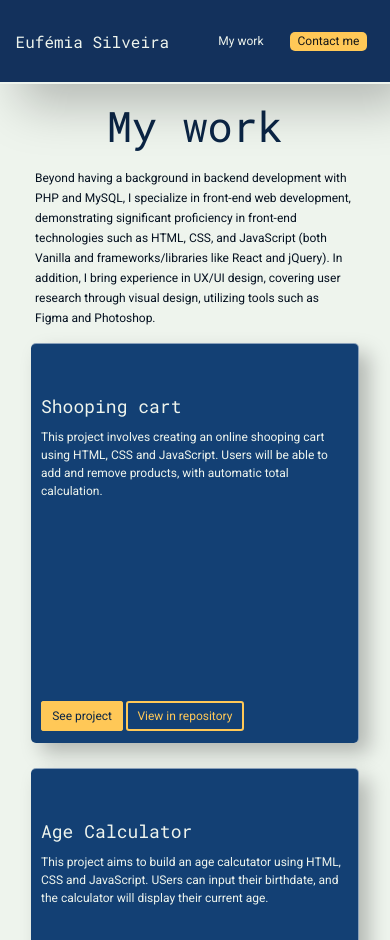
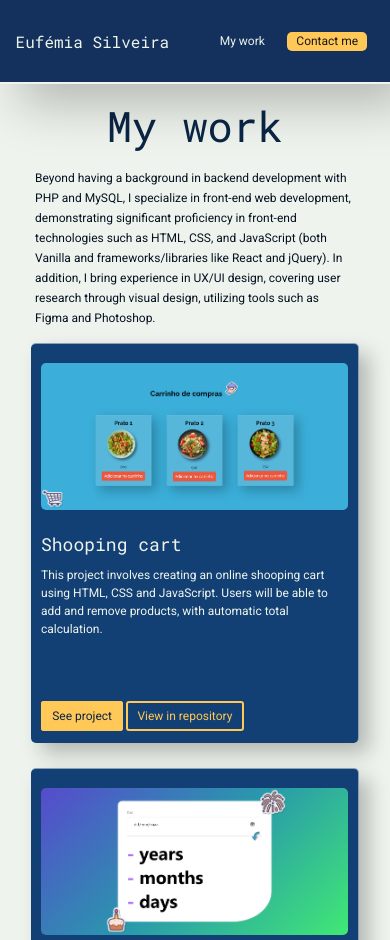
Before and after one commit to MissSilveira/My-portfolio, a plain HTML site: page pages/My work/work.html in a window 390 px wide. Shown: the top 940 px of the page. Drawn offline with Linux system fonts and the light colour scheme.

Commit message:
Correcao work

```diff
--- a/css/style.css
+++ b/css/style.css
@@ -321,8 +321,6 @@ footer div img{
     width: 10%;
 }
 
-
-
 @media only screen and (max-width:1200px){
     menu{
         min-width: 100%;
--- a/pages/My work/style.css
+++ b/pages/My work/style.css
@@ -97,6 +97,7 @@ menu nav ul li #contact-nav{
     justify-content: center;
     border-radius: 5px;
 }
+
 
 .work{
     background-color: #eef4ed;
@@ -291,8 +292,19 @@ footer div img{
         font-size: 18px;
     }
 
-    nav ul li a{
-        font-size: 12px;
+
+    nav{
+        max-width: 60%;
+        padding: 2%;
+    }
+
+    nav ul{
+        display: flex;
+        height: 100%;
+    }
+
+    .nav ul a:hover{
+        color: #6c63ff;
     }
 
     .work{
@@ -357,11 +369,43 @@ footer div img{
     }
 
     nav{
-        max-width: 50%;
+        min-width: 40%;
         height: 100%;
         display: flex;
     }
+    nav ul{
+        display: flex;
+        justify-content: right;
+        align-items: center;
+        width: 100%;
+        gap: 5px;
+    }
 
+    nav ul li{
+        list-style: none;
+        width: 120px;
+        display: flex;
+        align-items: center;
+        justify-content: center;
+        height: 100%;
+    }
+
+    nav ul li a{
+        padding: 4%;
+    }
+
+    nav{
+        max-width: 50%;
+        padding: 2%;
+    }
+
+    nav ul li{
+        width: 80px;
+    }
+
+    nav ul li a{
+        font-size: 12px;
+    }
 
     .work{
         padding: 25% 0;
--- a/pages/My work/work.html
+++ b/pages/My work/work.html
@@ -10,7 +10,6 @@
 <body>
     <menu>
         <a href="index.html" id="logo">Eufémia Silveira</a>
-        <img src="img/icon/icons8-menu-64.png" alt="" id="menu">
         <nav>
             <ul>
                 <li><a href="#" class="nav-link">My work</a></li>
@@ -51,19 +50,19 @@
 
             <ul>
                 <li>
-                    <p><img src="img/icon/icons8-email-50.png" alt="">eufemiansilveira@gmail.com</a></p>
+                    <p><img src="/img/icon/icons8-email-50.png" alt="">eufemiansilveira@gmail.com</a></p>
                 </li>
 
                 <li>
-                    <a href="https://github.com/MissSilveira"><img src="img/icon/icons8-github-50.png" alt="">missSilveira</a>
+                    <a href="https://github.com/MissSilveira"><img src="/img/icon/icons8-github-50.png" alt="">missSilveira</a>
                 </li>
 
                 <li>
-                    <a href="https://www.instagram.com/phy_ns/"><img src="img/icon/icons8-instagram-50.png" alt="">phy_ns</a>
+                    <a href="https://www.instagram.com/phy_ns/"><img src="/img/icon/icons8-instagram-50.png" alt="">phy_ns</a>
                 </li>
 
                 <li>
-                    <p><img src="img/icon/icons8-phone-50.png" alt="">0002385252524</p>
+                    <p><img src="/img/icon/icons8-phone-50.png" alt="">0002385252524</p>
                 </li>
             </ul>
         </div>
--- a/pages/My work/work.js
+++ b/pages/My work/work.js
@@ -2,7 +2,7 @@
 const projects = [
     {
         'name': 'Shooping cart',
-        'urlImg': 'img/project-cart.png',
+        'urlImg': '/img/project-cart.png',
         'urlGithub': 'https://github.com/MissSilveira/Interactive-Shopping-Cart-',
         'description': 'This project involves creating an online shooping cart using HTML, CSS and JavaScript. Users will be able to add and remove products, with automatic total calculation.',
         'url':'https://misssilveira.github.io/Interactive-Shopping-Cart-/'
@@ -10,7 +10,7 @@ const projects = [
 
     {
         'name': 'Age Calculator',
-        'urlImg': 'img/project-age.png',
+        'urlImg': '/img/project-age.png',
         'urlGithub': 'https://github.com/MissSilveira/Age-Calculator',
         'description': 'This project aims to build an age calcutator using HTML, CSS and JavaScript. USers can input their birthdate, and the calculator will display their current age.',
         'url': 'https://misssilveira.github.io/Age-Calculator/'
@@ -18,7 +18,7 @@ const projects = [
 
     {
         'name': 'Dictionary',
-        'urlImg': 'img/project-dictionary.png',
+        'urlImg': '/img/project-dictionary.png',
         'urlGithub': 'https://github.com/MissSilveira/Interactive-Dictionary---HTML-CSS-JavaScript-Free-Dictionary-API',
         'description': 'This project involves creating an online dictionary using HTML, CSS and Javascript, with acess to a dictionary API. Users can search for words and retrieve real-time definitions',
         'url': 'https://misssilveira.github.io/Interactive-Dictionary---HTML-CSS-JavaScript-Free-Dictionary-API/'
@@ -26,7 +26,7 @@ const projects = [
 
     {
         'name': 'Psychoterapy',
-        'urlImg': 'img/project-psycho.png',
+        'urlImg': '/img/project-psycho.png',
         'urlGithub': 'https://github.com/MissSilveira/Website-Clone---psychoterapy',
         'description': 'This project involves coding a website for a psychotherapist using HTML and CSS. The design has been provided, and the task is to implement it to create a functional website.',
         'url': 'https://misssilveira.github.io/Website-Clone---psychoterapy/'
@@ -34,7 +34,7 @@ const projects = [
 
     {
         'name': 'Travel-agency',
-        'urlImg': 'img/project-travel.png',
+        'urlImg': '/img/project-travel.png',
         'urlGithub': 'https://github.com/MissSilveira/Website-Clone---Travel-agency',
         'description': 'This project involves creating a website for a fictitious travel agency using html, css and javascript.',
         'url': 'https://misssilveira.github.io/Website-Clone---Travel-agency/'
@@ -42,7 +42,7 @@ const projects = [
 
     {
         'name': 'Velocity',
-        'urlImg': 'img/project-velocity.png',
+        'urlImg': '/img/project-velocity.png',
         'urlGithub': 'https://github.com/MissSilveira/velocity',
         'description': 'This project entails creating a website using HTML and CSS, with added functionality powered by jQuery.',
         'url': 'https://misssilveira.github.io/velocity/'
@@ -50,7 +50,7 @@ const projects = [
 
     {
         'name': 'Only Quality Food',
-        'urlImg': 'img/project-only.png',
+        'urlImg': '/img/project-only.png',
         'urlGithub': 'https://github.com/MissSilveira/Website-Clone---onlyQualityFood',
         'description': 'This project involves designing a website using HTML and CSS, leveraging both display: flex and display: grid for flexible and grid-based layouts.',
         'url': 'https://misssilveira.github.io/Website-Clone---onlyQualityFood/'
@@ -58,7 +58,7 @@ const projects = [
 
     {
         'name': 'Review: Four Seasons Seychelles',
-        'urlImg': 'img/project-review.png',
+        'urlImg': '/img/project-review.png',
         'urlGithub': 'https://github.com/MissSilveira/Responsive-Cloning-Reproduction-of-Review-Four-Seasons-Seychelles-Website',
         'description': 'This project involves building a website using HTML, CSS, and jQuery. ',
         'url': 'https://misssilveira.github.io/Responsive-Cloning-Reproduction-of-Review-Four-Seasons-Seychelles-Website/'
@@ -66,7 +66,7 @@ const projects = [
 
     {
         'name': 'Jaime consultancy website',
-        'urlImg': 'img/project-jaime.png',
+        'urlImg': '/img/project-jaime.png',
         'urlGithub': 'https://github.com/MissSilveira/Jaime-Consultancy-Website-Built-with-HTML-CSS-JavaScript-and-jQuery',
         'description': 'This responsive site for Jaime Consultancy showcases technical skills with HTML, CSS, JS, and jQuery. It features animations, arrays, and Flexbox layouts',
         'url': 'https://misssilveira.github.io/Jaime-Consultancy-Website-Built-with-HTML-CSS-JavaScript-and-jQuery/'
@@ -74,7 +74,7 @@ const projects = [
 
     {
         'name': 'NOMA | AUTHENTIC - HTML, CSS Grid page',
-        'urlImg': 'img/project-noma.png',
+        'urlImg': '/img/project-noma.png',
         'urlGithub': 'https://github.com/MissSilveira/HTML-CSS-Grid-Page',
         'description': 'This project aims to showcase the power of CSS Grid and responsiveness by creating a website using HTML and CSS',
         'url': 'https://misssilveira.github.io/HTML-CSS-Grid-Page/'
```
